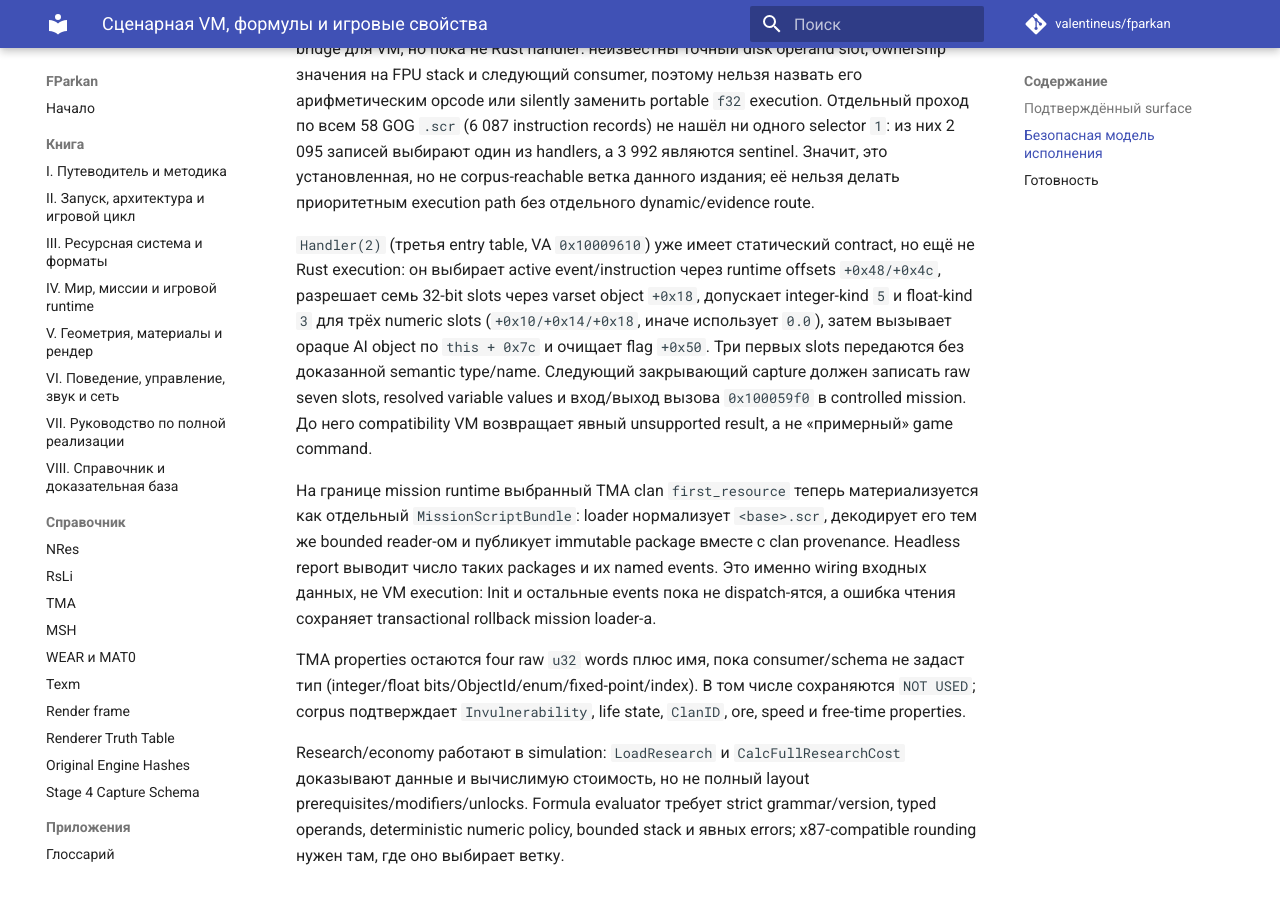
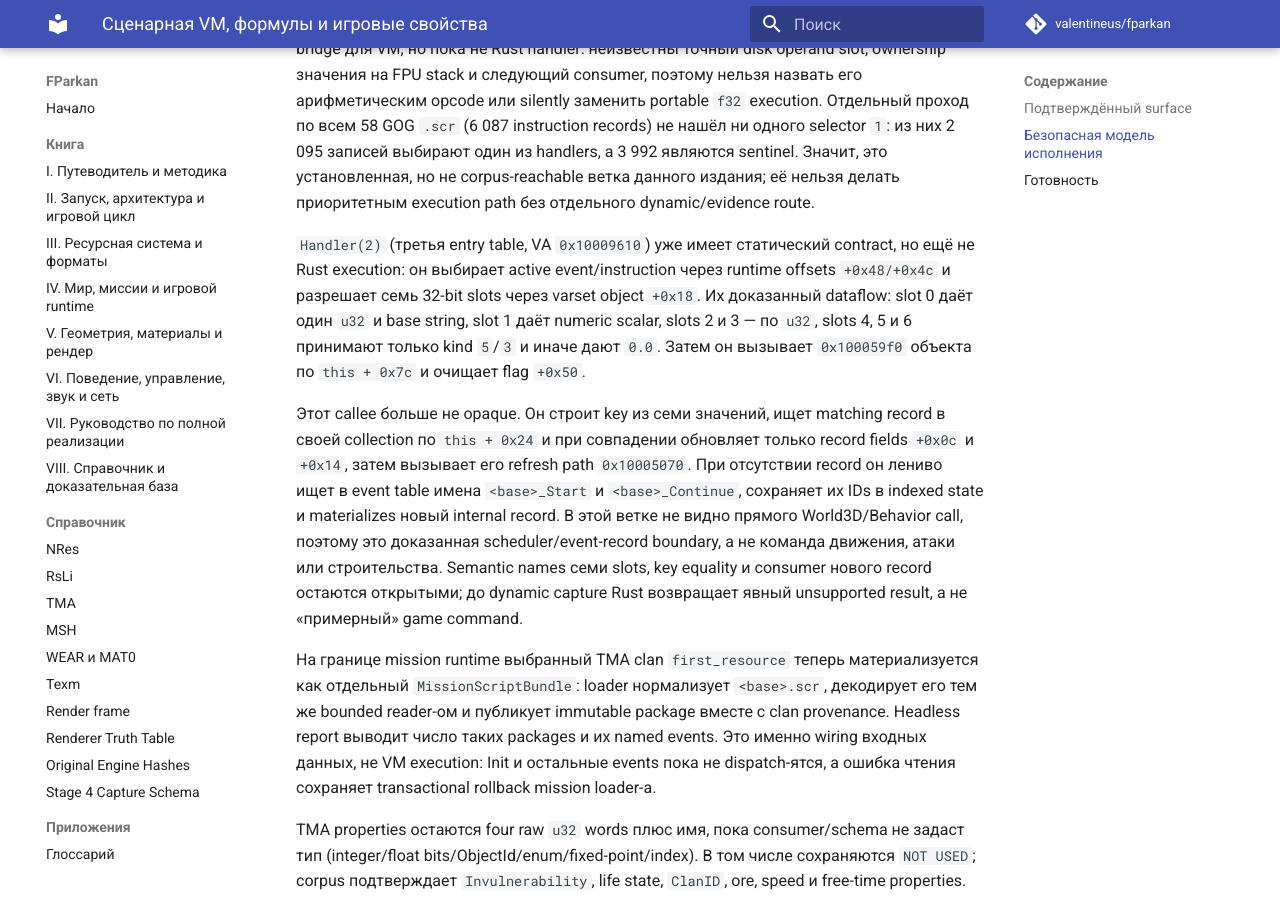
Before and after one commit to valentineus/fparkan, an MkDocs documentation site: the page built from docs/appendices/script-vm.md, in a window 1280 px wide and 900 px high, scrolled down 1736 px. Built offline with MkDocs 1.6.1 and Material for MkDocs 9.7.7, drawn with Linux system fonts in a browser that asks for light colours; comment, search, counter and statistics services are not loaded.

Commit message:
docs(ai): trace handler two event scheduler

```diff
--- a/docs/appendices/script-vm.md
+++ b/docs/appendices/script-vm.md
@@ -84,14 +84,22 @@ ownership значения на FPU stack и следующий consumer, поэ
 
 `Handler(2)` (третья entry table, VA `0x10009610`) уже имеет статический
 contract, но ещё не Rust execution: он выбирает active event/instruction через
-runtime offsets `+0x48/+0x4c`, разрешает семь 32-bit slots через varset object
-`+0x18`, допускает integer-kind `5` и float-kind `3` для трёх numeric slots
-(`+0x10/+0x14/+0x18`, иначе использует `0.0`), затем вызывает opaque AI object
-по `this + 0x7c` и очищает flag `+0x50`. Три первых slots передаются без
-доказанной semantic type/name. Следующий закрывающий capture должен записать
-raw seven slots, resolved variable values и вход/выход вызова `0x100059f0` в
-controlled mission. До него compatibility VM возвращает явный unsupported
-result, а не «примерный» game command.
+runtime offsets `+0x48/+0x4c` и разрешает семь 32-bit slots через varset object
+`+0x18`. Их доказанный dataflow: slot 0 даёт один `u32` и base string, slot 1
+даёт numeric scalar, slots 2 и 3 — по `u32`, slots 4, 5 и 6 принимают только
+kind `5`/`3` и иначе дают `0.0`. Затем он вызывает `0x100059f0` объекта по
+`this + 0x7c` и очищает flag `+0x50`.
+
+Этот callee больше не opaque. Он строит key из семи значений, ищет matching
+record в своей collection по `this + 0x24` и при совпадении обновляет только
+record fields `+0x0c` и `+0x14`, затем вызывает его refresh path `0x10005070`.
+При отсутствии record он лениво ищет в event table имена `<base>_Start` и
+`<base>_Continue`, сохраняет их IDs в indexed state и materializes новый
+internal record. В этой ветке не видно прямого World3D/Behavior call, поэтому
+это доказанная scheduler/event-record boundary, а не команда движения, атаки
+или строительства. Semantic names семи slots, key equality и consumer нового
+record остаются открытыми; до dynamic capture Rust возвращает явный
+unsupported result, а не «примерный» game command.
 
 На границе mission runtime выбранный TMA clan `first_resource` теперь
 материализуется как отдельный `MissionScriptBundle`: loader нормализует
```
Also changed, not shown: docs/tomes/06-behavior.md (+6 -4 lines), 1 other file.
